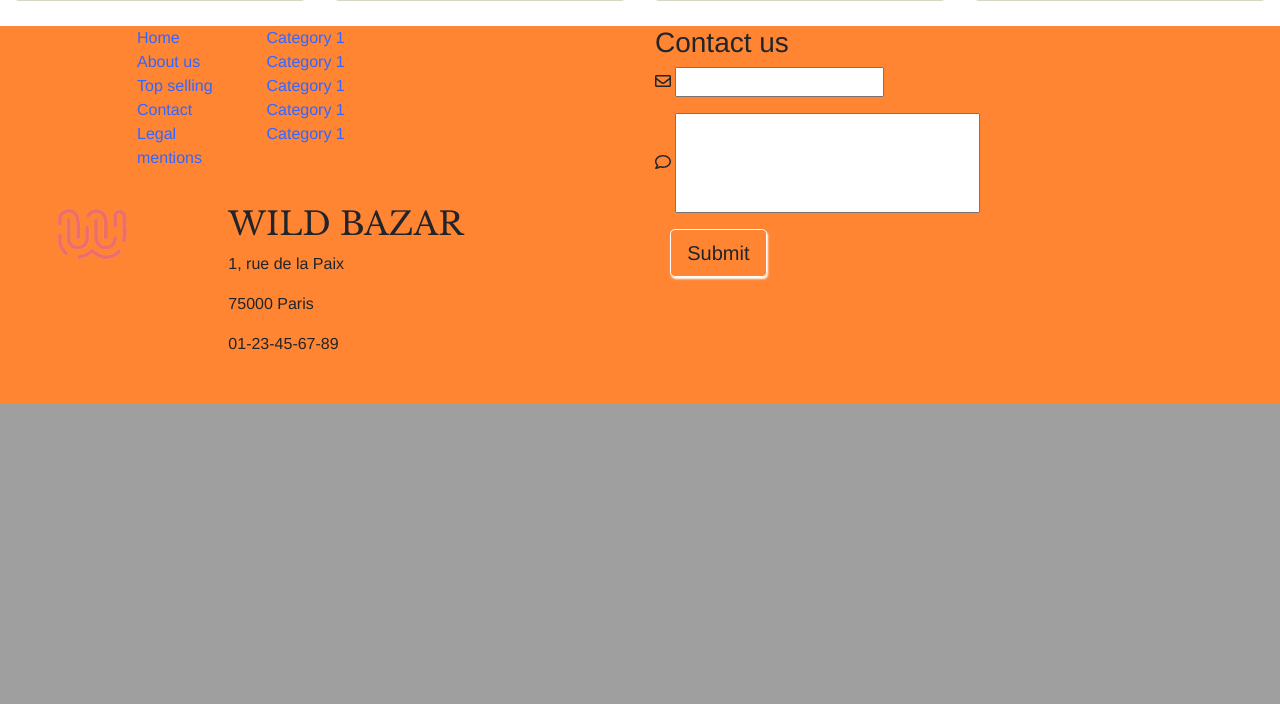
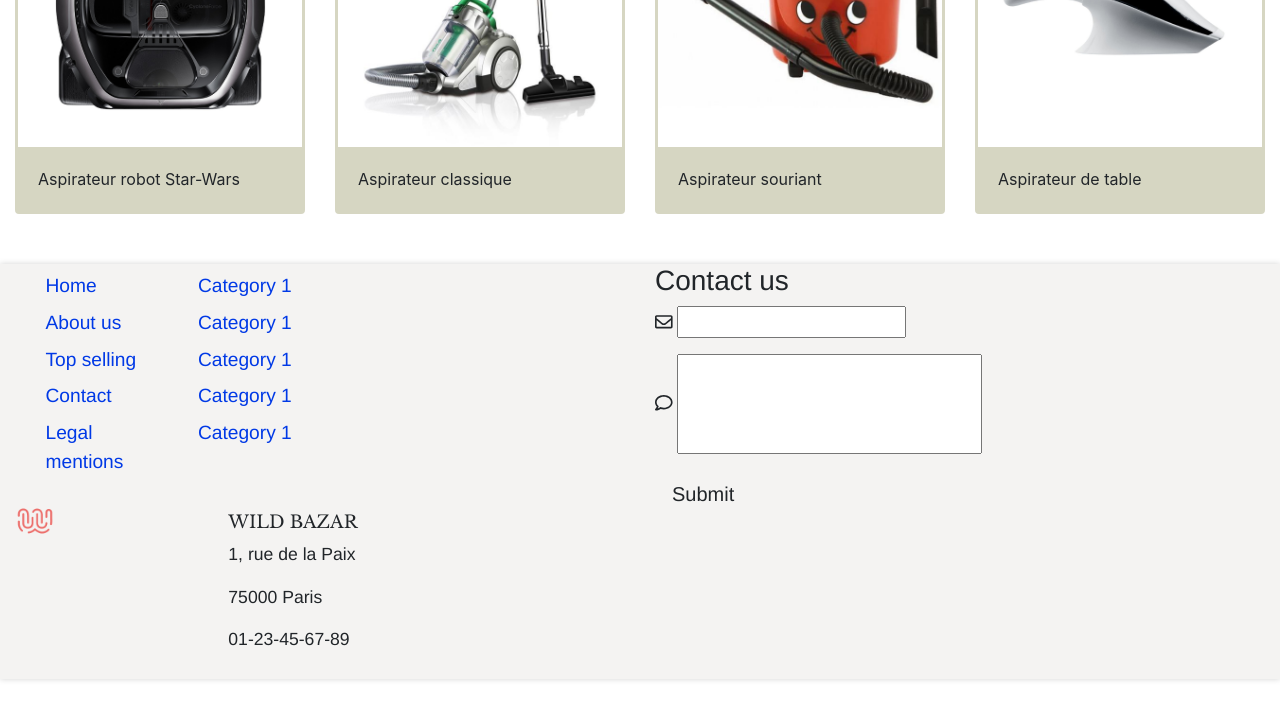
Before and after one commit to WildCodeSchool/orleans-0219-php-wildbazar2, a PHP site: page /electromenager.html in a window 1280 px wide. Shown: the part 2101-2805 px from the top of the page. Before the commit the page ends 2505 px from the top, so only its background shows below. Run offline with PHP 8.4, Linux system fonts and the light colour scheme.

Commit message:
footer insertion

```diff
--- a/electromenager.css
+++ b/electromenager.css
@@ -35,27 +35,30 @@ section {
 
 /*FOOTER*/
 .footer {
-	background-color: #ff8533;
+	background-color: #F4F3F2;
 	font-family: 'Arimo', sans-serif;
 	padding-bottom: 10px;
+	box-shadow: 0px 0px 6px lightgrey;
 }
 
 .footerImg {
-	height: 40%;
-	padding-left: 20%;
+	height: 40px;
 }
 
 .tableFooter {
-	padding-left: 20%;
+	padding-left: 5%;
+	padding-top: 1.3%;
+	font-size: 1.2em;
 }
 
 footer a {
-	color: #3366ff;
+	color: #0039e6;
 }
 
 .titleFooter {
 	font-family: 'Libre Baskerville', serif;
 	padding-top: 4%;
+	font-size: 1.1em;
 }
 
 .inputText {
@@ -63,15 +66,24 @@ footer a {
 	width: 50%;
 }
 
-.btnFooter {
+#btnFooter {
 	border: solid 1px white;
 	box-shadow: 1px 2px 2px white;
 	margin-left: 2.5%;
 }
 
-.btnFooter:hover {
-	border: solid 1px #ff8533;
-	box-shadow: 1px 2px 2px #ff8533;
+#btnFooter:hover {
+	border: solid 1px #ffb84d;
+	box-shadow: 1px 2px 2px #ffb84d;
 	margin-left: 2.5%;
 	background-color: white;
 }
+
+footer {
+	padding-top: 2%;
+	padding-bottom: 2%
+}
+
+footer p {
+	font-size: 1.1em;
+}
--- a/electromenager.html
+++ b/electromenager.html
@@ -12,7 +12,7 @@
 
 		<link rel="stylesheet" href="electromenager.css" />
 
-		<title>Wild Bazar 2</title>
+		<title>WB2 - Home appliance</title>
 	</head>
 
 	<body>
```
Also changed, not shown: images/aspirateur_de_table.jpg (added), images/aspirateur_fagor.jpg (added), images/aspirateur_henry.jpg (added), images/aspirateur_robot_dv.jpg (added), images/grille_pain_etoile_de_la_mort.jpeg (added), images/grille_pain_rouge.jpg (added), images/grille_pain_russel_noir.jpg (added), images/grille_pain_vintage.jpg (added), images/micro_onde_noir.jpg (added), images/micro_ondes_rond.jpg (added), images/micro_ondes_rouge.jpg (added), images/micro_ondes_violet.jpg (added).
